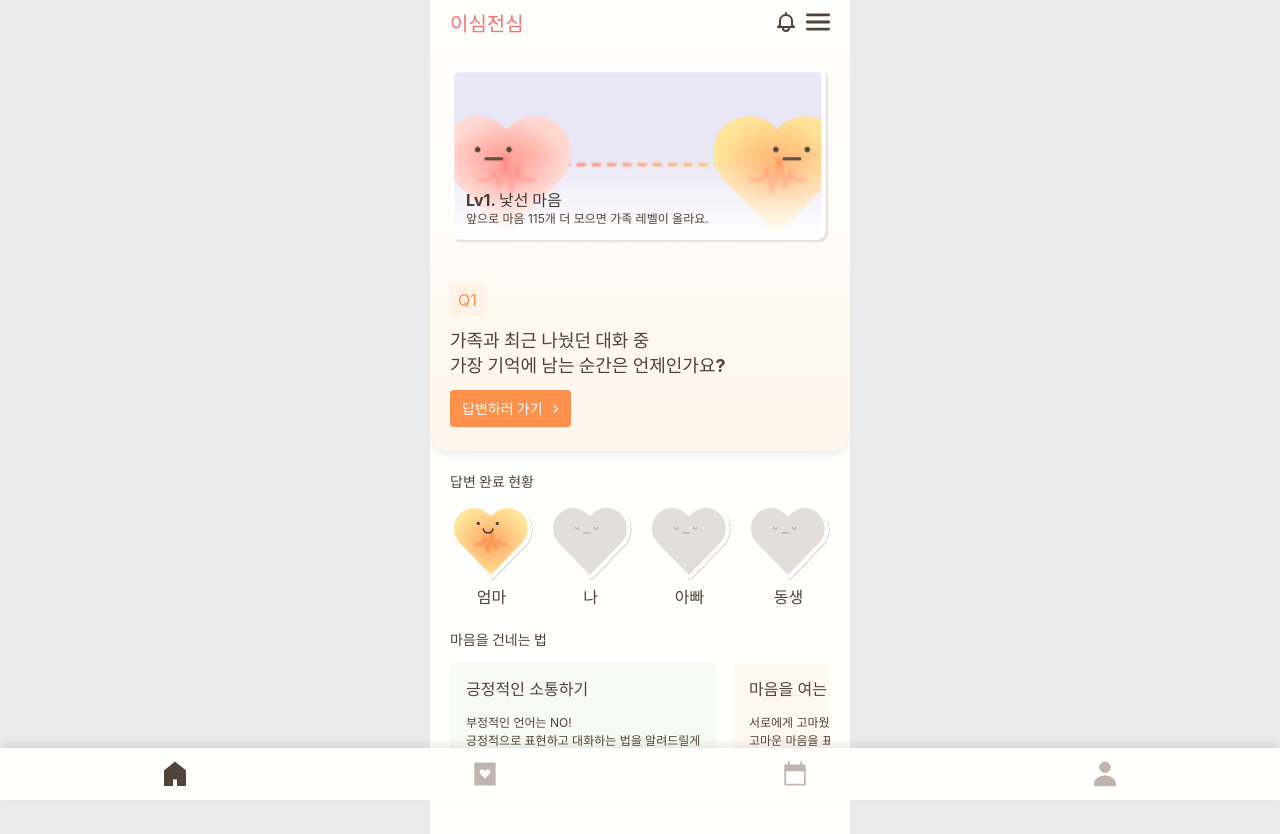
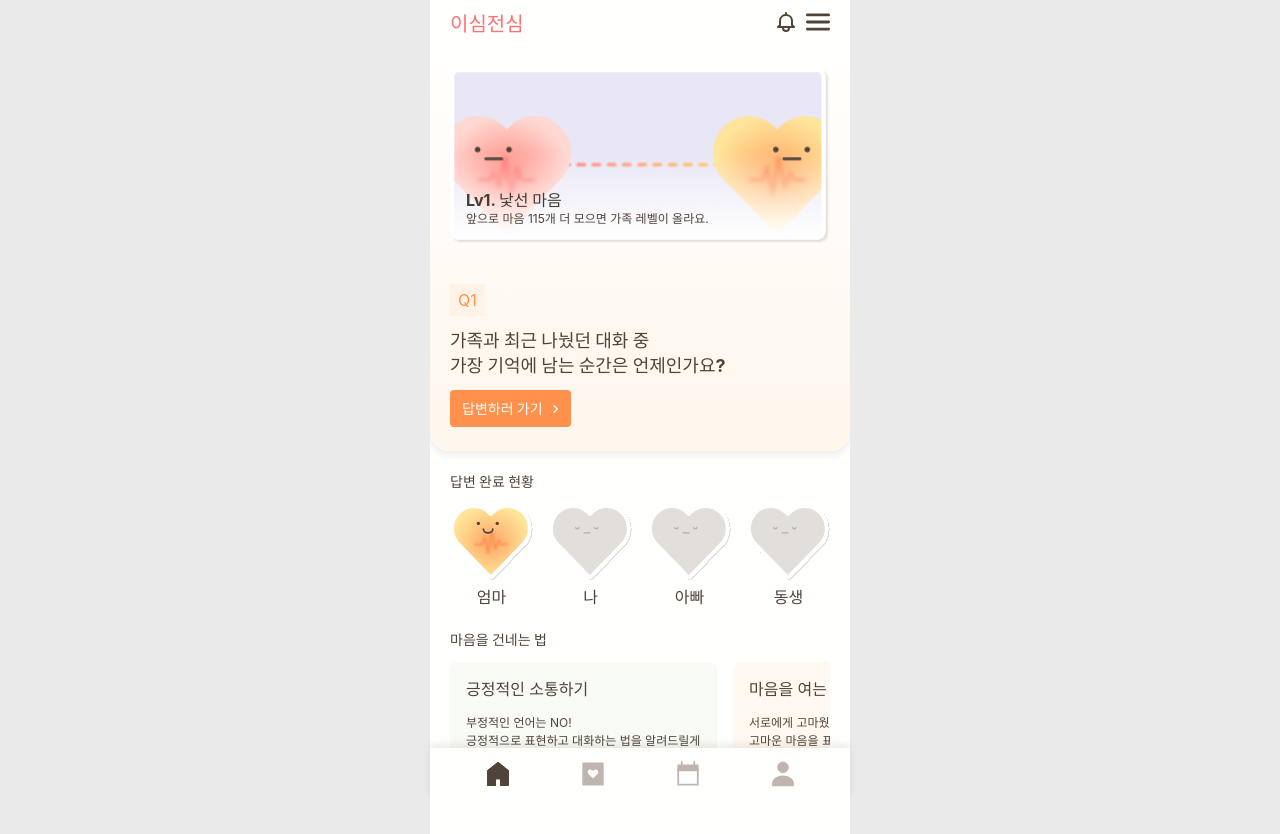
Before and after one commit to ConnectingFamily/front-end, a React (Vite) app: page /home in a window 1280 px wide. Built offline with nearby package versions, Linux system fonts and the light colour scheme; a web font is replaced by a local one.

Commit message:
feat: 푸터 max-width 설정 추가

```diff
--- a/src/components/layout/Footer.tsx
+++ b/src/components/layout/Footer.tsx
@@ -6,7 +6,7 @@ const Footer = () => {
   const location = useLocation();
 
   return (
-    <div className="w-full fixed bg-bg bottom-0 flex flex-row justify-between h-[52px] px-[20px] py-[10px] shadow-[0_-4px_8px_rgba(0,0,0,0.08)]">
+    <div className="w-full fixed max-w-[420px] bg-bg bottom-0 flex flex-row justify-between h-[52px] px-[20px] py-[10px] shadow-[0_-4px_8px_rgba(0,0,0,0.08)]">
       {/* footer item map */}
       <div className="w-full grid grid-cols-4 col-span-4">
         {footerItem.map((item) => {
```
